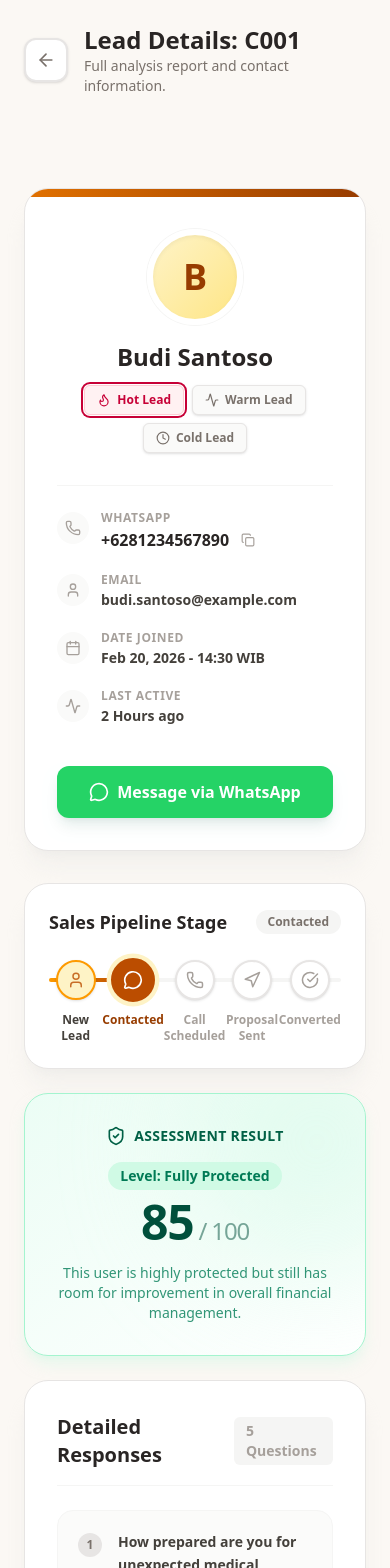
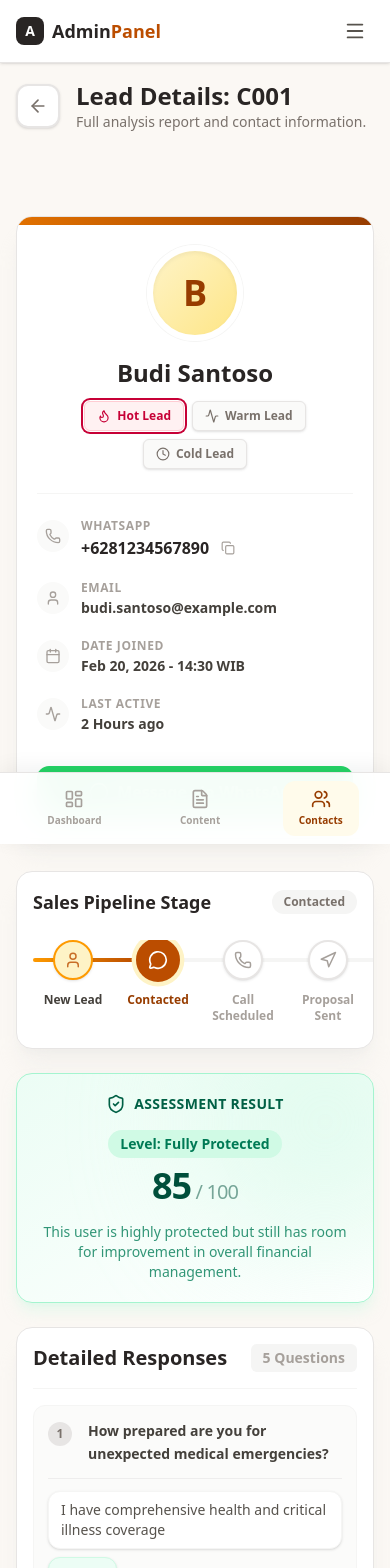
Before and after one commit to denidandeni/web-leads-demo, a Next.js app: page /admin/contacts/C001 in a window 390 px wide. Shown: the top 1568 px of the page. Built offline with nearby package versions, Linux system fonts and the light colour scheme.

Commit message:
feat: make admin dashboard fully responsive for mobile devices

```diff
--- a/src/app/admin/contacts/[id]/ContactDetailClient.tsx
+++ b/src/app/admin/contacts/[id]/ContactDetailClient.tsx
@@ -77,7 +77,7 @@ export default function ContactDetailClient() {
     };
 
     return (
-        <div className="space-y-8 animate-in slide-in-from-bottom-8 duration-500 max-w-5xl mx-auto">
+        <div className="space-y-6 sm:space-y-8 animate-in slide-in-from-bottom-8 duration-500 max-w-5xl mx-auto">
             <div className="flex flex-col sm:flex-row items-start sm:items-center justify-between gap-4">
                 <div className="flex items-center gap-4">
                     <Link href="/admin/contacts" className="p-2.5 bg-white border-2 border-stone-200 rounded-xl text-stone-500 hover:border-amber-700 hover:text-amber-800 hover:bg-amber-50 transition-all shadow-sm active:scale-95 group">
@@ -111,7 +111,7 @@ export default function ContactDetailClient() {
             <div className="grid grid-cols-1 lg:grid-cols-3 gap-8">
                 {/* Profile Sidebar */}
                 <div className="lg:col-span-1 space-y-6">
-                    <div className="border border-stone-200 bg-white rounded-3xl p-8 shadow-xl shadow-stone-200/40 space-y-8 relative overflow-hidden">
+                    <div className="border border-stone-200 bg-white rounded-2xl sm:rounded-3xl p-5 sm:p-8 shadow-xl shadow-stone-200/40 space-y-6 sm:space-y-8 relative overflow-hidden">
                         <div className="absolute top-0 left-0 w-full h-2 bg-gradient-to-r from-amber-600 to-amber-800 z-10" />
 
                         <div className="flex flex-col items-center text-center space-y-4 pt-2">
@@ -197,13 +197,14 @@ export default function ContactDetailClient() {
 
                 <div className="lg:col-span-2 space-y-6">
                     {/* Pipeline / Milestone Progress */}
-                    <div className="border border-stone-200 bg-white rounded-3xl p-6 shadow-xl shadow-stone-200/40 relative overflow-hidden">
+                    <div className="border border-stone-200 bg-white rounded-2xl sm:rounded-3xl p-4 sm:p-6 shadow-xl shadow-stone-200/40 relative overflow-hidden">
                         <div className="flex items-center justify-between mb-6">
                             <h3 className="text-lg font-bold text-stone-800">Sales Pipeline Stage</h3>
                             <span className="text-xs font-bold text-stone-500 bg-stone-100 px-3 py-1 rounded-full">{LEAD_STAGES.find(s => s.id === currentStage)?.label}</span>
                         </div>
 
-                        <div className="relative">
+                        <div className="relative overflow-x-auto pb-2 -mx-4 px-4 sm:mx-0 sm:px-0" style={{ scrollbarWidth: 'none', msOverflowStyle: 'none' }}>
+                            <div className="relative min-w-[420px] sm:min-w-0">
                                 {/* Connecting Line */}
                                 <div className="absolute top-5 left-0 right-0 h-1 bg-stone-100 -translate-y-1/2 rounded-full z-0" />
                                 <div
@@ -242,9 +243,10 @@ export default function ContactDetailClient() {
                                 </div>
                             </div>
                         </div>
+                    </div>
 
                     {/* Score Hero Card */}
-                    <div className="border border-emerald-200 bg-gradient-to-br from-emerald-50 to-white rounded-3xl p-8 shadow-lg shadow-emerald-100/50 flex flex-col sm:flex-row items-center justify-between gap-8 relative overflow-hidden">
+                    <div className="border border-emerald-200 bg-gradient-to-br from-emerald-50 to-white rounded-2xl sm:rounded-3xl p-5 sm:p-8 shadow-lg shadow-emerald-100/50 flex flex-col sm:flex-row items-center justify-between gap-6 sm:gap-8 relative overflow-hidden">
                         <div className="absolute top-0 right-0 w-64 h-64 bg-emerald-100 rounded-full blur-3xl opacity-50 -mr-20 -mt-20 z-0 pointer-events-none" />
                         <div className="relative z-10 space-y-2 text-center sm:text-left">
                             <div className="flex items-center justify-center sm:justify-start gap-2 text-emerald-800 font-extrabold uppercase tracking-wide text-sm mb-4">
@@ -254,7 +256,7 @@ export default function ContactDetailClient() {
                             <p className="text-sm font-bold text-emerald-700 bg-emerald-100 w-fit mx-auto sm:mx-0 px-3 py-1 rounded-full mb-2">
                                 Level: {contact.status}
                             </p>
-                            <h3 className="text-5xl font-extrabold text-emerald-900 tracking-tight">{contact.score}<span className="text-2xl opacity-50 font-medium"> / 100</span></h3>
+                            <h3 className="text-4xl sm:text-5xl font-extrabold text-emerald-900 tracking-tight">{contact.score}<span className="text-xl sm:text-2xl opacity-50 font-medium"> / 100</span></h3>
                             <p className="text-emerald-700/80 font-medium text-sm pt-2 max-w-xs">
                                 This user is highly protected but still has room for improvement in overall financial management.
                             </p>
@@ -280,7 +282,7 @@ export default function ContactDetailClient() {
                     </div>
 
                     {/* Q&A List */}
-                    <div className="border border-stone-200 bg-white rounded-3xl p-8 shadow-xl shadow-stone-200/40 space-y-6">
+                    <div className="border border-stone-200 bg-white rounded-2xl sm:rounded-3xl p-4 sm:p-8 shadow-xl shadow-stone-200/40 space-y-4 sm:space-y-6">
                         <div className="flex items-center justify-between border-b border-stone-100 pb-4">
                             <h3 className="text-xl font-bold text-stone-800">Detailed Responses</h3>
                             <span className="text-sm font-bold text-stone-400 bg-stone-100 px-3 py-1 rounded-md">{contact.answers.length} Questions</span>
@@ -288,15 +290,15 @@ export default function ContactDetailClient() {
 
                         <div className="space-y-4">
                             {contact.answers.map((item, idx) => (
-                                <div key={idx} className="bg-stone-50/80 border border-stone-100 p-5 rounded-2xl flex flex-col gap-3 hover:border-amber-200 hover:bg-amber-50/30 transition-colors group">
+                                <div key={idx} className="bg-stone-50/80 border border-stone-100 p-3.5 sm:p-5 rounded-xl sm:rounded-2xl flex flex-col gap-3 hover:border-amber-200 hover:bg-amber-50/30 transition-colors group">
                                     <div className="flex gap-4">
                                         <div className="w-6 h-6 rounded-full bg-stone-200 text-stone-500 flex items-center justify-center text-xs font-bold shrink-0 mt-0.5 group-hover:bg-amber-100 group-hover:text-amber-800 transition-colors">
                                             {idx + 1}
                                         </div>
                                         <p className="text-sm font-bold text-stone-700 leading-relaxed">{item.q}</p>
                                     </div>
-                                    <div className="flex justify-between items-start gap-4 pl-10 border-t border-stone-200/60 pt-3">
-                                        <p className="text-sm font-medium text-stone-600 bg-white px-4 py-2 rounded-xl shadow-sm border border-stone-100 flex-1">{item.a}</p>
+                                    <div className="flex flex-col sm:flex-row justify-between items-start gap-2 sm:gap-4 pl-0 sm:pl-10 border-t border-stone-200/60 pt-3">
+                                        <p className="text-sm font-medium text-stone-600 bg-white px-3 sm:px-4 py-2 rounded-xl shadow-sm border border-stone-100 flex-1 w-full">{item.a}</p>
                                         <span className={`text-xs font-extrabold px-3 py-2 rounded-xl shrink-0 border shadow-sm ${item.p >= 15 ? 'bg-emerald-50 text-emerald-700 border-emerald-100' :
                                             item.p >= 10 ? 'bg-amber-50 text-amber-700 border-amber-100' :
                                                 'bg-red-50 text-red-700 border-red-100'
--- a/src/app/admin/layout.tsx
+++ b/src/app/admin/layout.tsx
@@ -1,11 +1,28 @@
+"use client"
 import Link from "next/link";
-import { LayoutDashboard, Users, FileText, Settings, LogOut } from "lucide-react";
+import { usePathname } from "next/navigation";
+import { LayoutDashboard, Users, FileText, LogOut, Menu, X } from "lucide-react";
+import { useState } from "react";
+
+const NAV_ITEMS = [
+    { href: "/admin", label: "Dashboard", icon: LayoutDashboard },
+    { href: "/admin/content", label: "Content", icon: FileText },
+    { href: "/admin/contacts", label: "Contacts", icon: Users },
+];
 
 export default function AdminLayout({ children }: { children: React.ReactNode }) {
+    const pathname = usePathname();
+    const [mobileMenuOpen, setMobileMenuOpen] = useState(false);
+
+    const isActive = (href: string) => {
+        if (href === "/admin") return pathname === "/admin";
+        return pathname.startsWith(href);
+    };
+
     return (
         <div className="min-h-screen bg-stone-50 flex font-sans text-stone-900">
-            {/* Sidebar */}
-            <aside className="w-64 bg-white border-r border-stone-200 flex flex-col shadow-sm hidden md:flex">
+            {/* Desktop Sidebar */}
+            <aside className="w-64 bg-white border-r border-stone-200 flex-col shadow-sm hidden md:flex">
                 <div className="p-6 border-b border-stone-100">
                     <Link href="/admin" className="text-xl font-extrabold text-stone-800 flex items-center gap-2">
                         <div className="w-8 h-8 rounded-lg bg-stone-800 flex items-center justify-center text-white">
@@ -15,18 +32,23 @@ export default function AdminLayout({ children }: { children: React.ReactNode })
                     </Link>
                 </div>
                 <nav className="flex-1 px-4 py-6 space-y-1.5 flex flex-col">
-                    <Link href="/admin" className="flex items-center gap-3 px-4 py-3 rounded-xl text-stone-600 hover:bg-amber-50 hover:text-amber-800 transition-all font-medium">
-                        <LayoutDashboard size={20} />
-                        Dashboard
-                    </Link>
-                    <Link href="/admin/content" className="flex items-center gap-3 px-4 py-3 rounded-xl text-stone-600 hover:bg-amber-50 hover:text-amber-800 transition-all font-medium">
-                        <FileText size={20} />
-                        Content
-                    </Link>
-                    <Link href="/admin/contacts" className="flex items-center gap-3 px-4 py-3 rounded-xl text-stone-600 hover:bg-amber-50 hover:text-amber-800 transition-all font-medium">
-                        <Users size={20} />
-                        Contacts
-                    </Link>
+                    {NAV_ITEMS.map((item) => {
+                        const Icon = item.icon;
+                        const active = isActive(item.href);
+                        return (
+                            <Link
+                                key={item.href}
+                                href={item.href}
+                                className={`flex items-center gap-3 px-4 py-3 rounded-xl transition-all font-medium ${active
+                                    ? 'bg-amber-50 text-amber-800 font-bold'
+                                    : 'text-stone-600 hover:bg-amber-50 hover:text-amber-800'
+                                    }`}
+                            >
+                                <Icon size={20} />
+                                {item.label}
+                            </Link>
+                        );
+                    })}
                     <div className="flex-1 mt-auto flex flex-col justify-end pt-10">
                         <button className="flex items-center gap-3 px-4 py-3 rounded-xl text-red-600 hover:bg-red-50 w-full transition-all font-medium group">
                             <LogOut size={20} className="group-hover:-translate-x-1 transition-transform" />
@@ -36,9 +58,82 @@ export default function AdminLayout({ children }: { children: React.ReactNode })
                 </nav>
             </aside>
 
+            {/* Mobile Top Bar */}
+            <div className="fixed top-0 left-0 right-0 z-50 md:hidden bg-white/95 backdrop-blur-lg border-b border-stone-200 shadow-sm">
+                <div className="flex items-center justify-between px-4 py-3">
+                    <Link href="/admin" className="text-lg font-extrabold text-stone-800 flex items-center gap-2">
+                        <div className="w-7 h-7 rounded-lg bg-stone-800 flex items-center justify-center text-white text-sm">
+                            A
+                        </div>
+                        <span>Admin<span className="text-amber-700">Panel</span></span>
+                    </Link>
+                    <button
+                        onClick={() => setMobileMenuOpen(!mobileMenuOpen)}
+                        className="p-2 rounded-xl text-stone-600 hover:bg-stone-100 transition-colors"
+                    >
+                        {mobileMenuOpen ? <X size={22} /> : <Menu size={22} />}
+                    </button>
+                </div>
+
+                {/* Mobile Dropdown Menu */}
+                {mobileMenuOpen && (
+                    <div className="px-4 pb-4 border-t border-stone-100 bg-white animate-in slide-in-from-top-2 duration-200">
+                        <nav className="space-y-1 pt-3">
+                            {NAV_ITEMS.map((item) => {
+                                const Icon = item.icon;
+                                const active = isActive(item.href);
+                                return (
+                                    <Link
+                                        key={item.href}
+                                        href={item.href}
+                                        onClick={() => setMobileMenuOpen(false)}
+                                        className={`flex items-center gap-3 px-4 py-3 rounded-xl transition-all font-medium ${active
+                                            ? 'bg-amber-50 text-amber-800 font-bold'
+                                            : 'text-stone-600 hover:bg-amber-50 hover:text-amber-800'
+                                            }`}
+                                    >
+                                        <Icon size={20} />
+                                        {item.label}
+                                    </Link>
+                                );
+                            })}
+                            <button className="flex items-center gap-3 px-4 py-3 rounded-xl text-red-600 hover:bg-red-50 w-full transition-all font-medium">
+                                <LogOut size={20} />
+                                Logout
+                            </button>
+                        </nav>
+                    </div>
+                )}
+            </div>
+
+            {/* Mobile Bottom Nav */}
+            <div className="fixed bottom-0 left-0 right-0 z-50 md:hidden bg-white/95 backdrop-blur-lg border-t border-stone-200 shadow-[0_-4px_20px_rgba(0,0,0,0.06)]">
+                <nav className="flex items-center justify-around px-2 py-2">
+                    {NAV_ITEMS.map((item) => {
+                        const Icon = item.icon;
+                        const active = isActive(item.href);
+                        return (
+                            <Link
+                                key={item.href}
+                                href={item.href}
+                                className={`flex flex-col items-center gap-1 px-4 py-2 rounded-xl transition-all min-w-[72px] ${active
+                                    ? 'text-amber-800 bg-amber-50'
+                                    : 'text-stone-400 hover:text-stone-600'
+                                    }`}
+                            >
+                                <Icon size={20} />
+                                <span className={`text-[10px] font-bold ${active ? 'text-amber-800' : 'text-stone-400'}`}>
+                                    {item.label}
+                                </span>
+                            </Link>
+                        );
+                    })}
+                </nav>
+            </div>
+
             {/* Main Content */}
             <main className="flex-1 overflow-auto bg-[#FBF8F4]">
-                <div className="p-6 md:p-10 max-w-6xl mx-auto">
+                <div className="p-4 pt-20 pb-24 md:p-6 md:pt-6 md:pb-10 lg:p-10 max-w-6xl mx-auto">
                     {children}
                 </div>
             </main>
```
Lines whose indentation alone changed are shown as unchanged.
